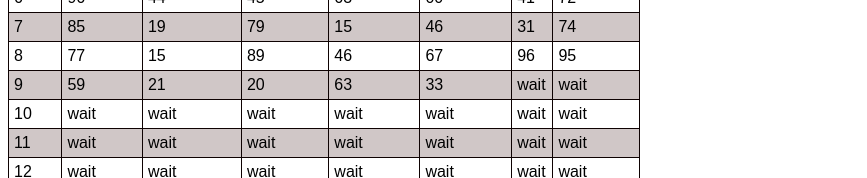
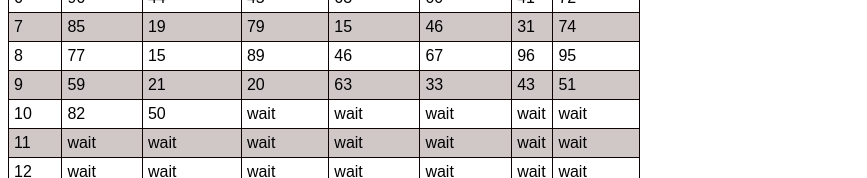
Before and after one commit to bksatta/bksatta.github.io, a plain HTML site: page sept.html.html in a window 1280 px wide. Shown: the part 405-583 px from the top of the page, without its empty margins (0-867 px from the left). Drawn offline with Linux system fonts and the light colour scheme.

Commit message:
Update sept.html.html

```diff
--- a/sept.html.html
+++ b/sept.html.html
@@ -134,14 +134,14 @@ tr:nth-child(even) {
     <td>20</td>
     <td>63</td>
     <td>33</td>
-    <td>wait</td>
-    <td>wait</td>
+    <td>43</td>
+    <td>51</td>
   </tr>
   <tr>
     <td>10</td>
 
-     <td>wait</td>
-    <td>wait</td>
+     <td>82</td>
+    <td>50</td>
     <td>wait</td>
     <td>wait</td>
     <td>wait</td>
```
